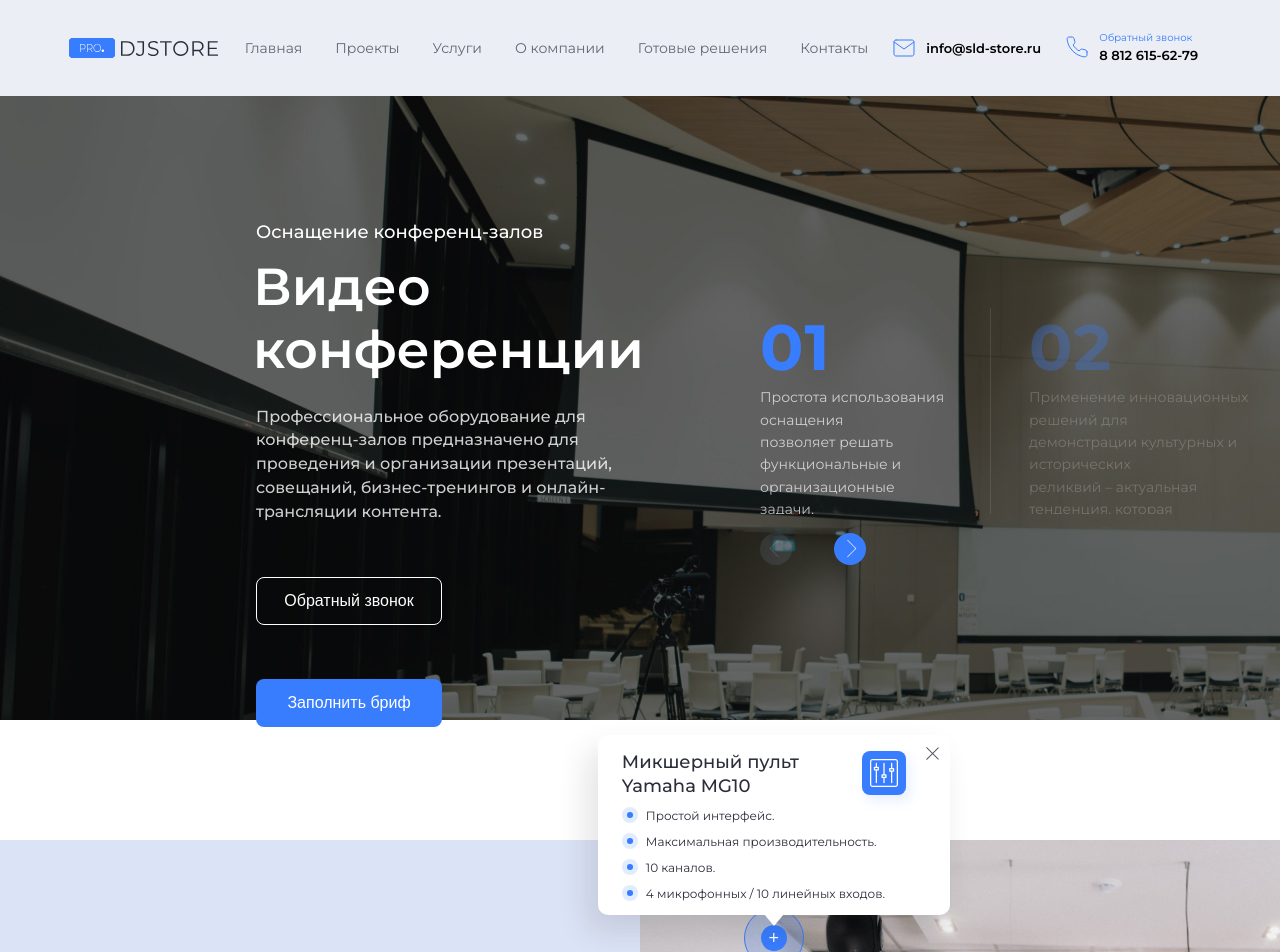
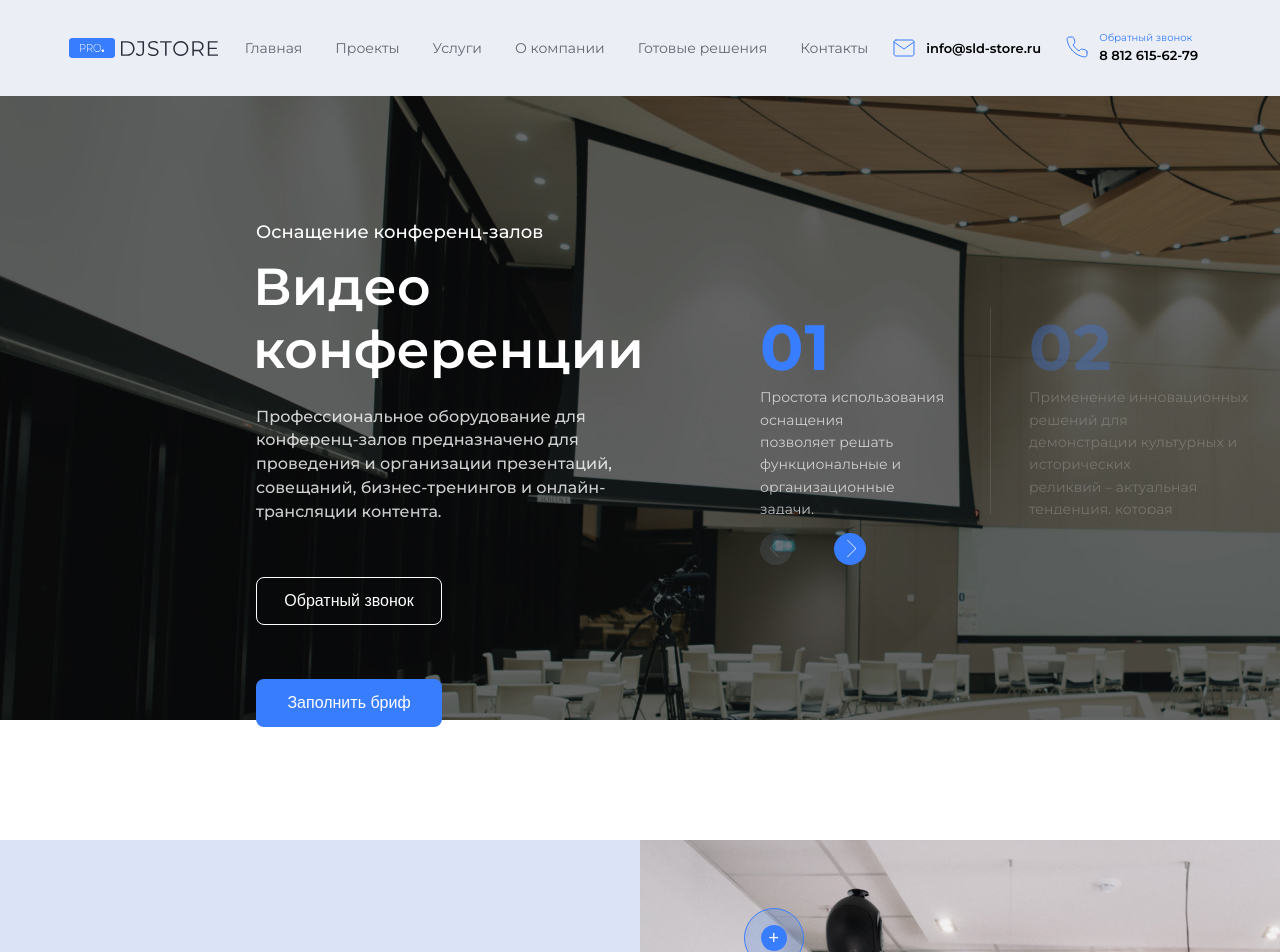
Before and after one commit to SidorovMaxim/dj-store, a React (Create React App) app: page / in a window 1280 px wide. Shown: the top 952 px of the page. Built offline with nearby package versions, Linux system fonts and the light colour scheme.

Commit message:
Added close/open event handlers for mixer tool-tip

```diff
--- a/src/App.scss
+++ b/src/App.scss
@@ -20,7 +20,7 @@ html {
   header {
     @extend %flex-default;
     position: sticky;
-    z-index: 1;
+    z-index: 10;
     left: 0%;
     top: 0%;
     width: 100%;
@@ -309,7 +309,7 @@ html {
       }
     }
 
-    div.pop-up {
+    div.tool-tip {
       @extend %flex-default;
       position: absolute;
       top: 11%;
@@ -330,6 +330,7 @@ html {
         color: #2B2D3A;
         border-radius: 10px;
         box-shadow: -10px 16px 32px rgba(17, 17, 17, 0.12);
+        transition: 0.5s;
 
         &:after {
           position: absolute;
@@ -382,6 +383,7 @@ html {
           background: transparent;
           opacity: 0.8;
           border: none;
+          cursor: pointer;
 
           &:hover {
             opacity: 1;
@@ -408,6 +410,7 @@ html {
       }
 
       button.disclose {
+        z-index: 1;
         height: 26px;
         width: 26px;
         background: #397DFF;
@@ -415,6 +418,7 @@ html {
         font-size: 18px;
         border: none;
         border-radius: 50%;
+        cursor: pointer;
       }
     }
   }
--- a/src/main/block/Block.jsx
+++ b/src/main/block/Block.jsx
@@ -1,7 +1,7 @@
 import React from 'react';
 import blockImg1 from '../images/block_image_1.jpg';
 import blockImg2 from '../images/block_image_2.jpg';
-import PopUp from './PopUp.jsx';
+import ToolTipMixer from './ToolTipMixer.jsx';
 
 const Block = () => {
   return (
@@ -14,7 +14,7 @@ const Block = () => {
         <img src={blockImg2} alt="block-img" />
       </div>
 
-      <PopUp />
+      <ToolTipMixer />
     </section>
   );
 };
--- a/src/main/block/PopUp.jsx
+++ /dev/null
@@ -1,34 +0,0 @@
-import React from 'react';
-import mixerIcon from '../svg/mixer_icon.svg';
-
-
-const PopUp = () => {
-  return (
-    <div className="pop-up">
-      <div className="block">
-        <img className="mixer-icon" src={mixerIcon} alt="mixer-icon" />
-
-        <div className="block-name">
-          Микшерный пульт<br />
-          Yamaha MG10
-        </div>
-
-        <ul>
-          <li>Простой интерфейс.</li>
-          <li>Максимальная производительность.</li>
-          <li>10 каналов.</li>
-          <li>4 микрофонных / 10 линейных входов.</li>
-        </ul>
-
-        <button className="close" />
-      </div>
-
-      <button className="disclose">
-        +
-      </button>
-    </div>
-  );
-};
-
-
-export default PopUp;
--- /dev/null
+++ b/src/main/block/ToolTipMixer.jsx
@@ -0,0 +1,46 @@
+import React, { useState } from 'react';
+import mixerIcon from '../svg/mixer_icon.svg';
+
+
+const ToolTipMixer = () => {
+  const [blockOpacity, setBlockOpacity] = useState(0);
+
+  const handleDisclose = () => setBlockOpacity(1);
+  const handleClose = () => setBlockOpacity(0);
+
+  return (
+    <div className="tool-tip">
+      <div
+        className="block"
+        style={{opacity: blockOpacity}}
+      >
+        <img
+          className="mixer-icon"
+          src={mixerIcon}
+          alt="mixer-icon"
+        />
+
+        <div className="block-name">
+          Микшерный пульт<br />
+          Yamaha MG10
+        </div>
+
+        <ul>
+          <li>Простой интерфейс.</li>
+          <li>Максимальная производительность.</li>
+          <li>10 каналов.</li>
+          <li>4 микрофонных / 10 линейных входов.</li>
+        </ul>
+
+        <button className="close" onClick={handleClose} />
+      </div>
+
+      <button className="disclose" onClick={handleDisclose}>
+        +
+      </button>
+    </div>
+  );
+};
+
+
+export default ToolTipMixer;
```
